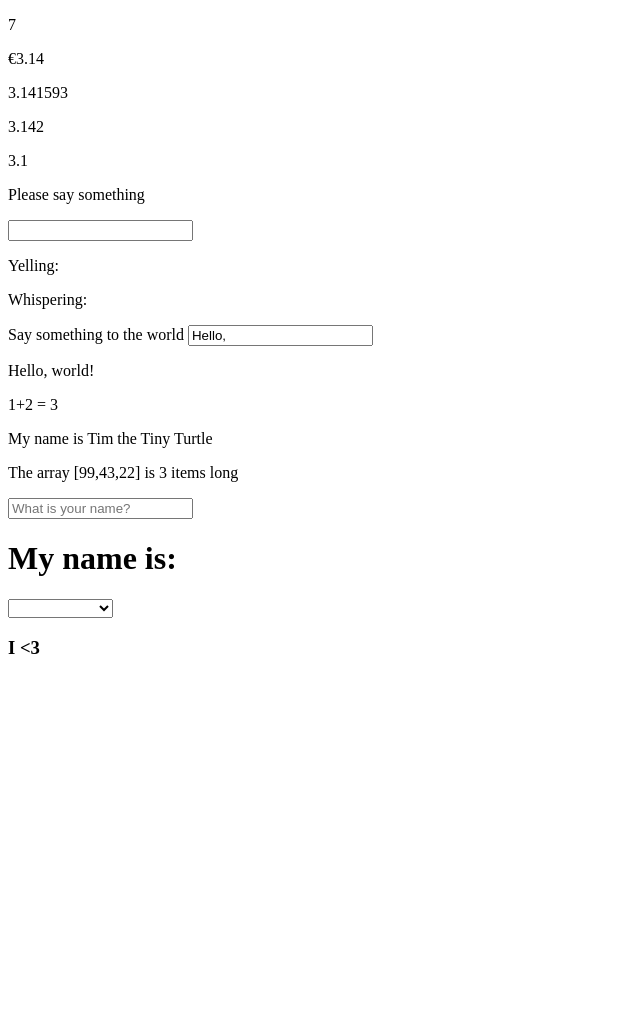
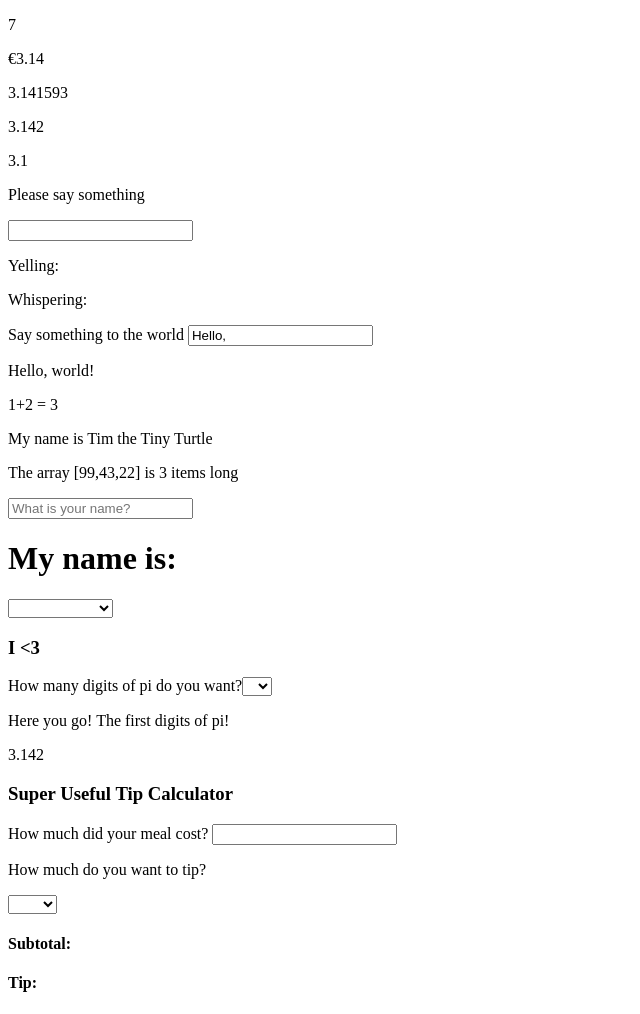
Before and after one commit to alyaazizzaman/intro-to-angular, a plain HTML site: page index.html in a window 1280 px wide. Shown: the whole page, without its empty margins (0-640 px from the left). Before the commit the page ends 800 px from the top, so only its background shows below. Drawn offline with nearby package versions, Linux system fonts and the light colour scheme.

Commit message:
added pi decimal generator and tip calculator

```diff
--- a/index.html
+++ b/index.html
@@ -28,6 +28,27 @@
       <option value="neither">neither</option>
     </select>
     <h3>I &#60;3 {{pets}}</h3>
+    <p>How many digits of pi do you want?<select name="pi" ng-model="digits"></p>
+      <option value="1">1</option>
+      <option value="2">2</option>
+      <option value="3">3</option>
+      <option value="4">4</option>
+      <option value="5">5</option>
+      <option value="6">6</option>
+      <option value="7">7</option>
+    </select>
+    <p>Here you go! The first {{digits}} digits of pi!</p>
+    <p>{{3.14159265359 | number: digits}}</p>
+    <h3>Super Useful Tip Calculator</h3>
+    <p>How much did your meal cost? <input type="text" ng-model="cost"></p>
+    <p>How much do you want to tip?</p>
+    <select name="tip" ng-model="percentage">
+      <option value="0.1">10%</option>
+      <option value="0.15">20%</option>
+      <option value="0.2">30%</option>
+    </select>
+    <h4>Subtotal: {{cost | currency}}</h4>
+    <h4>Tip: {{cost*percentage | currency}}</h4>
 
     <script src="https://ajax.googleapis.com/ajax/libs/angularjs/1.4.8/angular.min.js"></script>
   </body>
```
